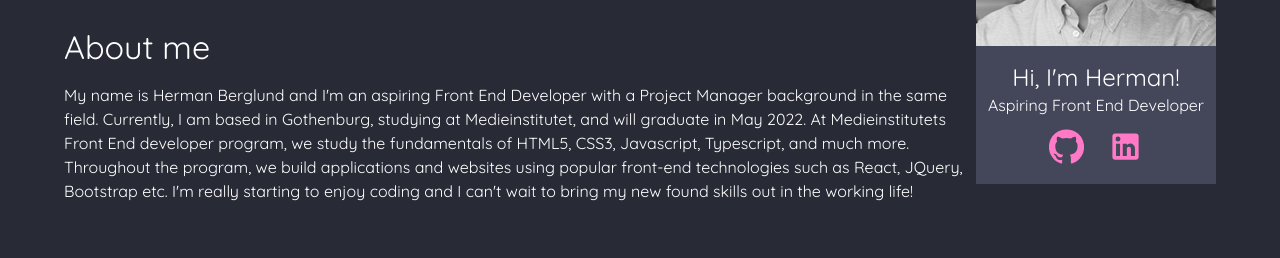
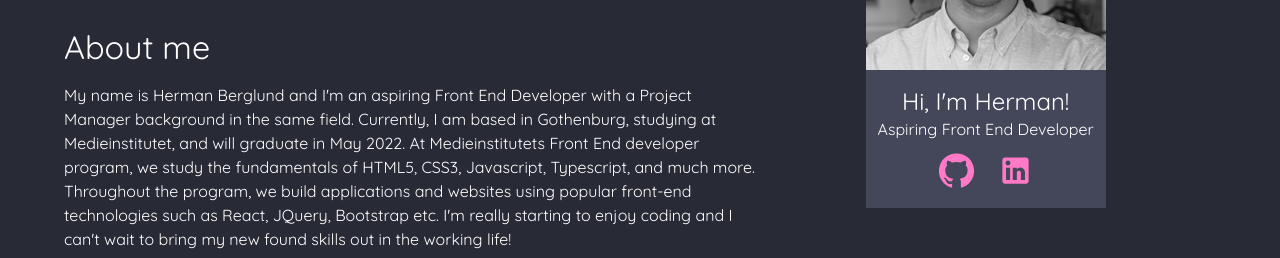
Before and after one commit to HBerglund/Resume, a React (Create React App) app: page / in a window 1280 px wide. Shown: the part 309-567 px from the top of the page. Built offline with nearby package versions, Linux system fonts and the light colour scheme; no server answers.

Commit message:
fixed oneSecond video to align with mobile img and linked up some buttons

```diff
--- a/src/components/AboutMe.tsx
+++ b/src/components/AboutMe.tsx
@@ -16,6 +16,7 @@ function AboutMe() {
   const useStyles = makeStyles(() =>
     createStyles({
       root: {
+        width: "100%",
         padding: "2rem 0",
         display: "flex",
         flexDirection: matchesMd ? "row" : "column",
@@ -23,7 +24,14 @@ function AboutMe() {
         color: "white",
         marginTop: matchesMd ? "0rem" : "3rem",
       },
-      title: {},
+      aboutMeWrapper: {
+        width: matchesMd ? "60%" : "100%",
+      },
+      profileCard: {
+        width: matchesMd ? "40%" : "100%",
+        display: "flex",
+        justifyContent: "center",
+      },
     })
   );
   const classes = useStyles();
@@ -31,7 +39,7 @@ function AboutMe() {
   if (matchesMd) {
     return (
       <div className={classes.root}>
-        <div>
+        <div className={classes.aboutMeWrapper}>
           <Title title="About me" />
           <Typography>
             My name is Herman Berglund and I'm an aspiring Front End Developer
@@ -45,7 +53,9 @@ function AboutMe() {
             to bring my new found skills out in the working life!
           </Typography>
         </div>
-        <ProfileCard />
+        <div className={classes.profileCard}>
+          <ProfileCard />
+        </div>
       </div>
     );
   } else {
--- a/src/components/OneSecond.tsx
+++ b/src/components/OneSecond.tsx
@@ -22,16 +22,20 @@ function OneSecond() {
       mobileWrapper: {
         display: "flex",
         justifyContent: "center",
+        alignItems: "center",
         marginTop: "1rem",
         position: "relative",
       },
       mobileImg: {
-        height: "500px",
+        height: "567px",
+        marginLeft: "4px",
       },
       oneSecondVideo: {
         position: "absolute",
-        top: "12%",
-        height: "400px",
+        left: "50%",
+        transform: "translateX(-50%)",
+        top: "13.5%",
+        height: "420px",
       },
     })
   );
@@ -52,9 +56,8 @@ function OneSecond() {
         />
         <Iframe
           url="https://player.vimeo.com/video/528713623?badge=0&amp;autopause=0&amp;player_id=0&amp;app_id=58479"
-          width="640"
-          height="360"
-          allow="autoplay; fullscreen; picture-in-picture"
+          width="360"
+          height="640"
           allowFullScreen
           title="1second.mp4"
           className={classes.oneSecondVideo}
--- a/src/components/ProfileCard.tsx
+++ b/src/components/ProfileCard.tsx
@@ -34,6 +34,10 @@ function ProfileCard() {
   const matchesSm = useMediaQuery(theme.breakpoints.up("sm"));
   const classes = useStyles();
 
+  const githubUrl: string = "https://github.com/hberglund";
+  const linkedInUrl: string =
+    "https://linkedin.com/in/herman-berglund-8b8939100";
+
   return (
     <div className={classes.root}>
       <div className={classes.wrapper}>
@@ -43,10 +47,10 @@ function ProfileCard() {
         </Typography>
         <Typography variant="body1">Aspiring Front End Developer</Typography>
         <div style={{ marginBottom: ".5rem" }}>
-          <IconButton>
+          <IconButton onClick={() => window.open(githubUrl, "_blank")}>
             <GitHubIcon fontSize="large" style={{ color: "#ff79c6" }} />
           </IconButton>
-          <IconButton disableFocusRipple>
+          <IconButton onClick={() => window.open(linkedInUrl, "_blank")}>
             <LinkedInIcon fontSize="large" style={{ color: "#ff79c6" }} />
           </IconButton>
         </div>
```
